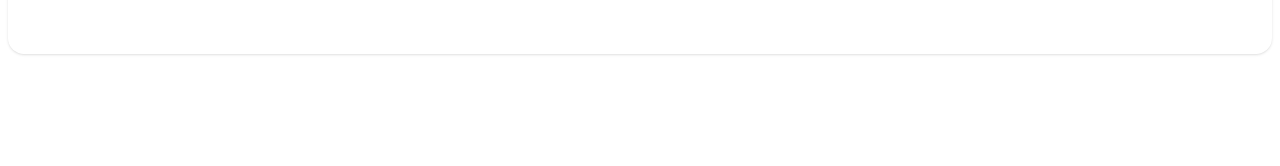
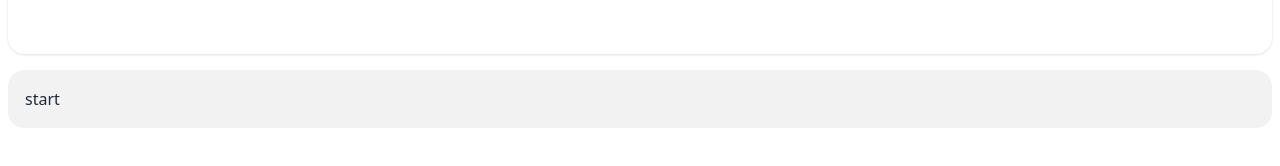
Before and after one commit to hieumdd/chess-com-cheats, a React (Vite) app: page / in a window 1280 px wide. Shown: the part 178-344 px from the top of the page. Built offline with nearby package versions, Linux system fonts and the light colour scheme.

Commit message:
feat: Add fen alert

```diff
--- a/src/app.tsx
+++ b/src/app.tsx
@@ -11,7 +11,7 @@ function App() {
         },
     });
 
-    const { bestMove } = useChess(watch());
+    const { fen, bestMove } = useChess(watch());
 
     return (
         <div className="flex flex-col gap-4 p-2">
@@ -47,6 +47,7 @@ function App() {
                     </div>
                 </div>
             </div>
+            <div className="break-all alert">{fen}</div>
         </div>
     );
 }
--- a/src/hooks/use-chess.ts
+++ b/src/hooks/use-chess.ts
@@ -53,5 +53,5 @@ export const useChess = ({ depth, enabled }: EvaluationOptions) => {
         stockfish.postMessage(`go ${depth}`);
     }, [stockfish, fen, depth]);
 
-    return { bestMove };
+    return { fen, bestMove };
 };
```
